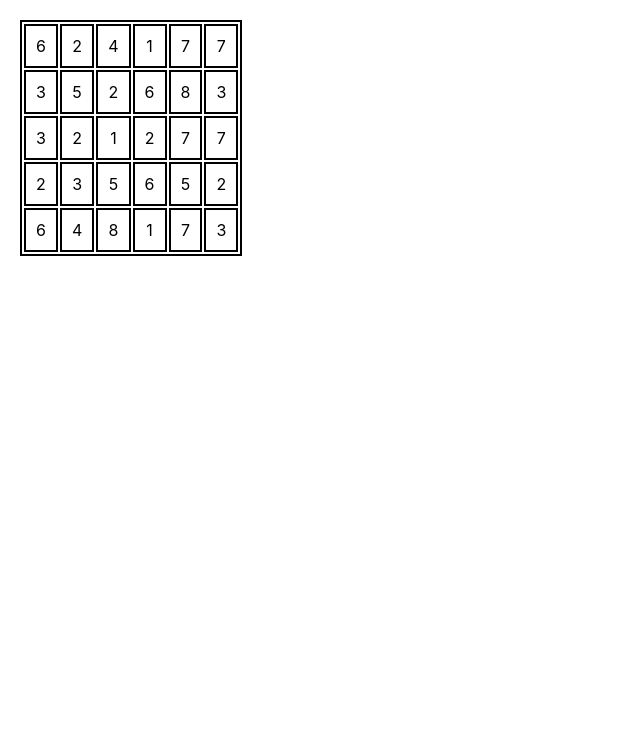
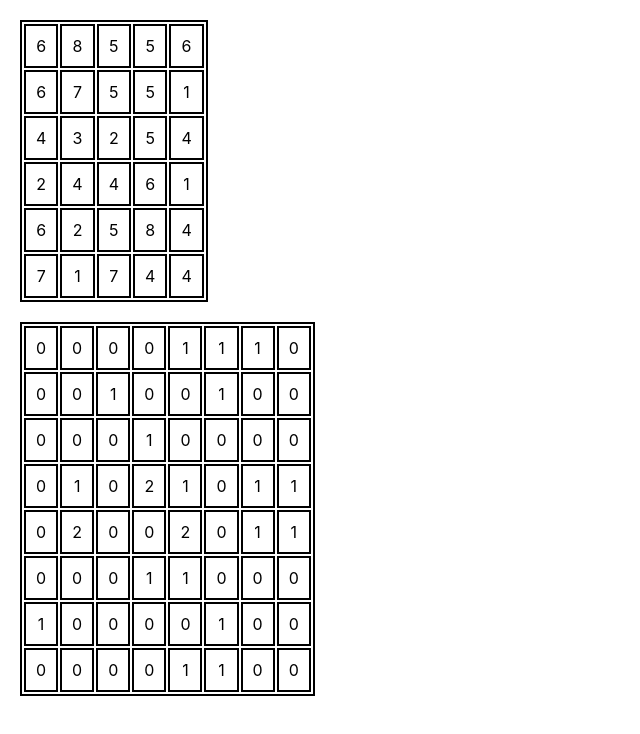
Before and after one commit to thesct22/glcm-matrix, a React (Create React App) app: page / in a window 1280 px wide. Shown: the top 734 px of the page, without its empty margins (0-640 px from the left). Built offline with nearby package versions, Linux system fonts and the light colour scheme.

Commit message:
Added glcm matrix for d=1 o=0

```diff
--- a/src/App.js
+++ b/src/App.js
@@ -1,17 +1,25 @@
+import React, { useState } from 'react';
 import './App.css';
 import InputMatrix from './inputMatrix';
+import Glcm from './Glcm';
 
 function App() {
-  var randomMatrix=()=>{
-    var generatedArray = Array.from(Array(5), () => new Array(6));
-    for(var i=0;i<5;i++)
-      for(var j=0;j<6;j++)
+  var makerandomMatrix=()=>{
+    var generatedArray = Array.from(Array(6), () => new Array(5));
+    for(var i=0;i<6;i++)
+      for(var j=0;j<5;j++)
         generatedArray[i][j]=Math.floor(Math.random() * 8) + 1;
-    return generatedArray;
+    return generatedArray
+  }
+  var [randomMatrix,setRandomMatrix] =useState(makerandomMatrix());
+  var setMatrix=()=>{
+    setRandomMatrix(makerandomMatrix());
   }
   return (
     <div className="App">
-      <InputMatrix randomArray={randomMatrix()}/>
+      {/* <button onClick={setMatrix()}>Click to make matrix</button> */}
+      <InputMatrix randomMatrix={randomMatrix}/>
+      <Glcm randomMatrix={randomMatrix}/>
     </div>
   );
 }
--- /dev/null
+++ b/src/Glcm.js
@@ -0,0 +1,50 @@
+var Glcm=(params)=>{
+    console.log(params)
+    var glcmArray;
+    var assign0= async()=>{
+        glcmArray= [ [0,0,0,0,0,0,0,0],
+                    [0,0,0,0,0,0,0,0],
+                    [0,0,0,0,0,0,0,0],
+                    [0,0,0,0,0,0,0,0],
+                    [0,0,0,0,0,0,0,0],
+                    [0,0,0,0,0,0,0,0],
+                    [0,0,0,0,0,0,0,0],
+                    [0,0,0,0,0,0,0,0]
+                ]
+    }
+    var assign=async (matrix)=>{
+        if(params)
+        for(var i=0;i<params.randomMatrix.length;i++)
+            for(var j=0;j<params.randomMatrix[i].length-1;j++){
+                var c=params.randomMatrix[i][j];
+                var r=params.randomMatrix[i][j+1];
+                console.log(r)
+                if(c!==undefined)
+                matrix[r-1][c-1]+=1;
+            }
+    }
+    assign0().then(assign(glcmArray));
+
+
+    return(
+        <div id="input">
+            <table style={{"borderWidth":"2px", 'borderColor':"#000000", 'borderStyle':'solid','margin':'20px'}}>
+                <tbody>
+                    {glcmArray.map((item,index)=>{
+                        return(
+                            <tr key={index}>
+                                {item.map((innerItem,innerIndex)=>{
+                                    var string=index+"_"+innerIndex
+                                    return(
+                                        <td key={string} style={{"borderWidth":"2px", 'borderColor':"#000000", 'borderStyle':'solid','padding':'10px','margin':'0px'}}>{innerItem}</td>
+                                    )
+                                })}
+                            </tr>
+                        )
+                    })}
+                </tbody>
+            </table>
+        </div>    )
+}
+
+export default Glcm;
--- a/src/inputMatrix.js
+++ b/src/inputMatrix.js
@@ -1,15 +1,16 @@
-var InputMatrix=(randomArray)=>{
-    console.log(randomArray.randomArray);
+var InputMatrix=(params)=>{
     return(
         <div id="input">
             <table style={{"borderWidth":"2px", 'borderColor':"#000000", 'borderStyle':'solid','margin':'20px'}}>
                 <tbody>
-                    {randomArray.randomArray.map((item,index)=>{
+                    {params.randomMatrix.map((item,index)=>{
                         return(
                             <tr key={index}>
                                 {item.map((innerItem,innerIndex)=>{
                                     var string=index+"_"+innerIndex
-                                    return(<td key={string} style={{"borderWidth":"2px", 'borderColor':"#000000", 'borderStyle':'solid','padding':'10px','margin':'0px'}}>{innerItem}</td>)
+                                    return(
+                                        <td key={string} style={{"borderWidth":"2px", 'borderColor':"#000000", 'borderStyle':'solid','padding':'10px','margin':'0px'}}>{innerItem}</td>
+                                    )
                                 })}
                             </tr>
                         )
```
